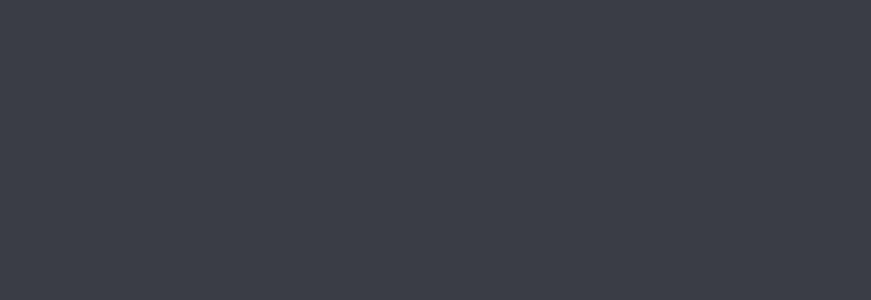
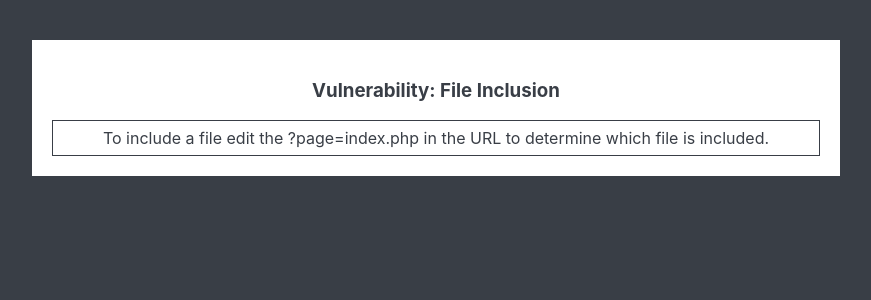
Before and after one commit to hanane54/security-app-front-end-forked, a React (Create React App) app: page /file-inclusion/1 in a window 1280 px wide. Before the commit this address had no page. Shown: the top 300 px of the page, without its empty margins (204-1075 px from the left). Built offline with nearby package versions, Linux system fonts and the light colour scheme; no server answers.

Commit message:
Adding: the file inclusion attack configuration

```diff
--- a/src/App.js
+++ b/src/App.js
@@ -6,6 +6,7 @@ import HomePage from "./pages/HomePage";
 import ClientOrdersPage from "./pages/ClientOrdersPage";
 import EmissionPage from "./pages/EmissionPage"
 import ReceptionPage from "./pages/ReceptionPage";
+import FileInclusionPage from "./pages/FileInclusionPage";
 
 function App() {
   return (
@@ -16,6 +17,7 @@ function App() {
       <Route path="/clients-orders" element={<ClientOrdersPage />} />
       <Route path="/emission" element={<EmissionPage />} />
       <Route path="/reception/:clientId" element={<ReceptionPage/>}/>
+      <Route path="/file-inclusion/:fileName" element={<FileInclusionPage/>}/>
     </Routes>
   );
 }
--- a/src/Components/Home/Header.js
+++ b/src/Components/Home/Header.js
@@ -22,6 +22,16 @@ function Header() {
               clients orders
             </NavLink>
           </li>
+          <li>
+            <NavLink className={styles.link} to="/emission">
+              SQL Injection
+            </NavLink>
+          </li>
+          <li>
+            <NavLink className={styles.link} to="/file-inclusion">
+              File Inclusion
+            </NavLink>
+          </li>
         </ul>
       </nav>
     </div>
--- a/src/pages/FileInclusionPage.js
+++ b/src/pages/FileInclusionPage.js
@@ -0,0 +1,26 @@
+import { useEffect } from "react";
+import { useParams } from "react-router-dom";
+import styles from './FileInclusionPage.module.css'
+
+const FileInclusionPage = () => {
+  const { fileName } = useParams();
+  useEffect(() => {
+    const div = document.getElementById("inclusionFileSection");
+    fetch(`/${fileName}`)
+      .then((response) => response.text())
+      .then((data) => {
+        div.innerHTML = data;
+      });
+  }, []);
+  return (
+    <div>
+    <div id="inclusionFileSection" className={styles.includedFile}></div>
+
+      <div className={styles.card}>
+          <h3>Vulnerability: File Inclusion</h3>
+          <div className={styles.desc}>To include a file edit the ?page=index.php in the URL to determine which file is included.</div>
+      </div>
+    </div>
+  );
+};
+export default FileInclusionPage;
--- /dev/null
+++ b/src/pages/FileInclusionPage.module.css
@@ -0,0 +1,16 @@
+.card{
+    background-color: white;
+    margin: auto;
+    width: 60%;
+    text-align: center;
+    margin-top: 40px;
+    padding: 20px;
+    color: var(--second-color);
+}
+.includedFile{
+    color: var(--fourth-color);
+}
+.desc{
+    border: 1px solid var(--second-color);
+    padding: 7px;
+}
```
Also changed, not shown: public/fileInclusion.html (added, +14 -0 lines).
